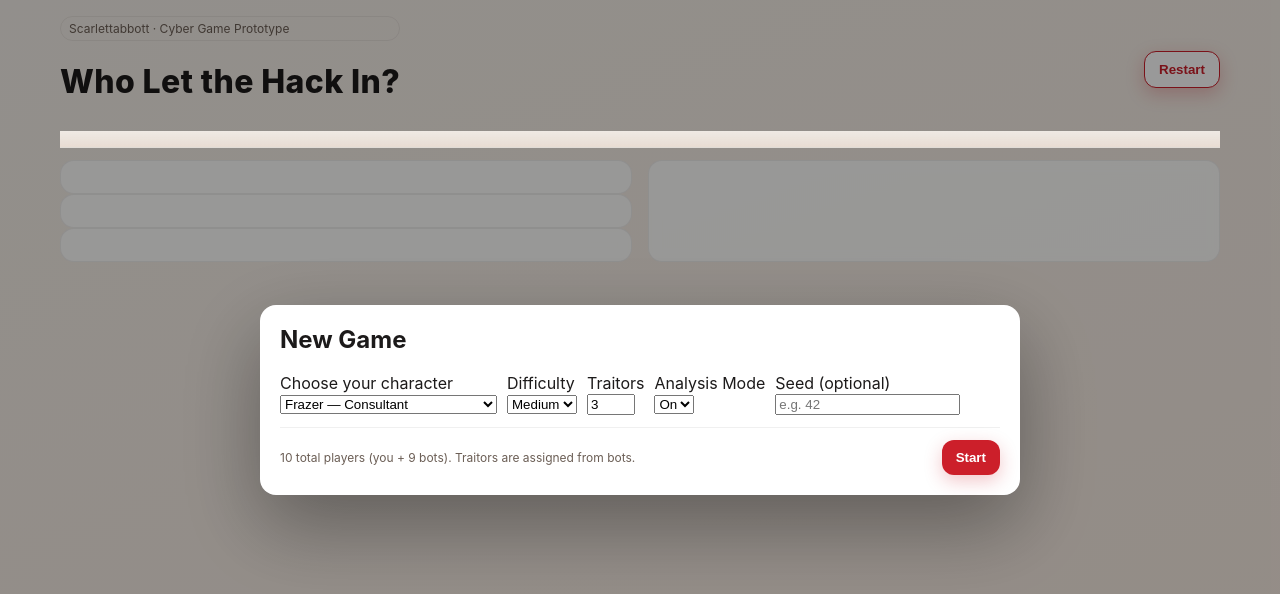
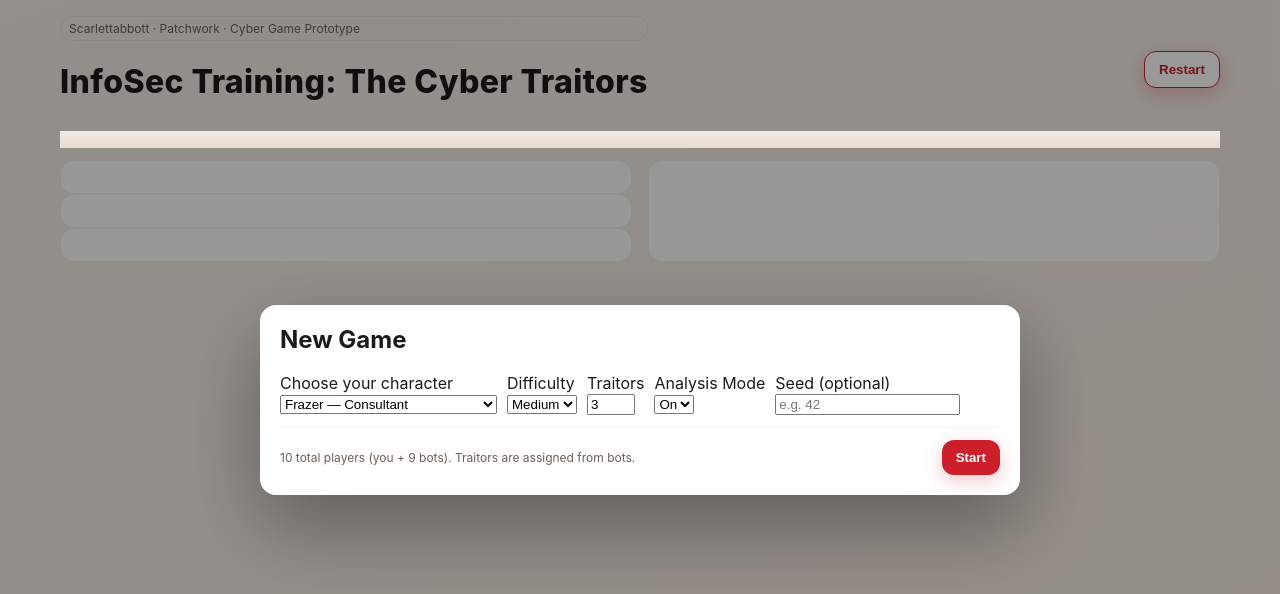
Before and after one commit to frazermacrobert/traitors_v3, a plain HTML site: page index.html in a window 1280 px wide. Drawn offline with Linux system fonts and the light colour scheme.

Commit message:
Update index.html

```diff
--- a/index.html
+++ b/index.html
@@ -4,7 +4,7 @@
 <body>
 <div class="app">
   <div class="header">
-    <div><div class="badge">Scarlettabbott · Cyber Game Prototype</div><h1 class="title">Who Let the Hack In?</h1></div>
+    <div><div class="badge">Scarlettabbott · Patchwork · Cyber Game Prototype</div><h1 class="title">InfoSec Training: The Cyber Traitors</h1></div>
     <button id="restartBtn" class="btn secondary">Restart</button>
   </div>
 
```
